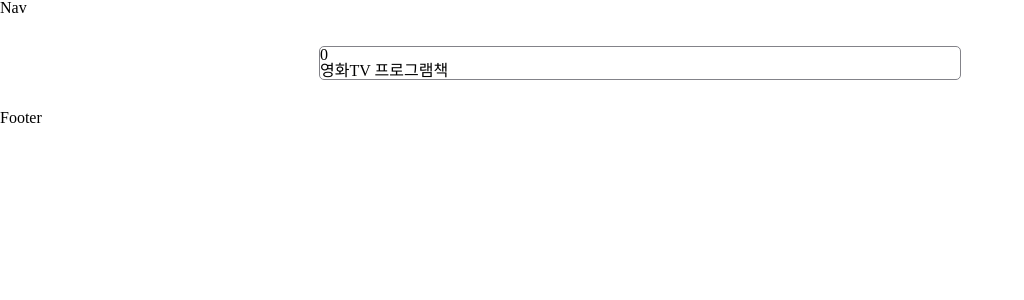
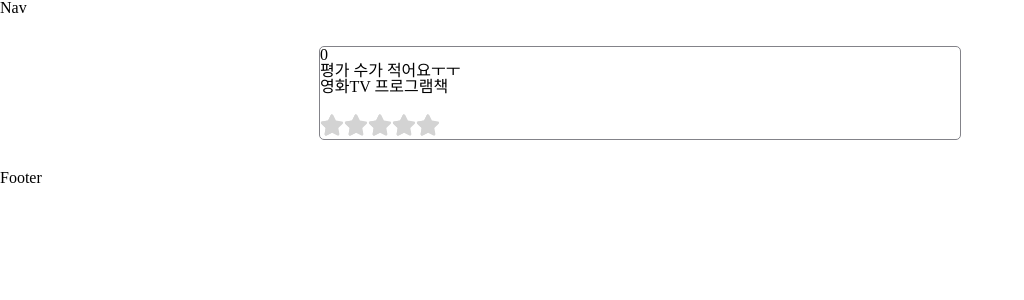
Before and after one commit to super-1th-project-team/watcha-pedia-clone, a React (Create React App) app: page / in a window 1280 px wide. Shown: the top 300 px of the page, without its empty margins (0-1024 px from the left). Built offline with nearby package versions, Linux system fonts and the light colour scheme.

Commit message:
별점 매기는 기능 구현 #13

```diff
--- a/package.json
+++ b/package.json
@@ -3,13 +3,16 @@
 	"version": "0.1.0",
 	"private": true,
 	"dependencies": {
+		"@emotion/styled": "^11.11.0",
 		"@reduxjs/toolkit": "^1.9.7",
 		"@testing-library/jest-dom": "^5.17.0",
 		"@testing-library/react": "^13.4.0",
 		"@testing-library/user-event": "^13.5.0",
 		"axios": "^1.6.0",
+		"prop-types": "^15.8.1",
 		"react": "^18.2.0",
 		"react-dom": "^18.2.0",
+		"react-icons": "^4.11.0",
 		"react-redux": "^8.1.3",
 		"react-router": "^6.18.0",
 		"react-router-dom": "^6.18.0",
--- a/src/components/review/PhraseReview.jsx
+++ b/src/components/review/PhraseReview.jsx
@@ -3,7 +3,7 @@ import React from 'react';
 const PhraseReview = () => {
 	return (
 		<div className="PhraseReview">
-			<span></span>
+			<span>평가 수가 적어요ㅜㅜ</span>
 		</div>
 	);
 };
--- a/src/components/review/ReviewItem.jsx
+++ b/src/components/review/ReviewItem.jsx
@@ -1,7 +1,15 @@
 import React from 'react';
+import StarIcon from './StarRating';
+import StarRating from './StarRating';
 
 const ReviewItem = () => {
-	return <div></div>;
+	return (
+		<div className="ReviewItem">
+			<img></img>
+			<p></p>
+			<StarRating />
+		</div>
+	);
 };
 
 export default ReviewItem;
--- /dev/null
+++ b/src/components/review/StarInput.jsx
@@ -0,0 +1,71 @@
+import styled from '@emotion/styled';
+import { css } from '@emotion/react';
+import { FaStar, FaStarHalf } from 'react-icons/fa';
+import PropTypes from 'prop-types';
+
+const Input = styled.input`
+	display: none;
+`;
+
+const Label = styled.label`
+	cursor: pointer;
+	font-size: 1.5rem;
+	color: lightgray;
+
+	${({ isHalf }) =>
+		isHalf &&
+		css`
+			position: absolute;
+			width: 12px;
+			overflow: hidden;
+
+			&:nth-of-type(10) {
+				transform: translate(-108px);
+			}
+			&:nth-of-type(8) {
+				transform: translate(-84px);
+			}
+			&:nth-of-type(6) {
+				transform: translate(-60px);
+			}
+			&:nth-of-type(4) {
+				transform: translate(-36px);
+			}
+			&:nth-of-type(2) {
+				transform: translate(-12px);
+			}
+		`}
+`;
+
+const StarInput = ({ onClickRating, value, isHalf }) => {
+	const handleClickRatingInput = (event) => {
+		// const selectedValue = parseFloat(event.target.value);
+		// const stringValue = String(selectedValue); // 숫자를 문자열로 변환
+		// if (!isNaN(selectedValue)) {
+		// 	onClickRating(stringValue);
+		// }
+		const selectedValue = parseFloat(event.target.value);
+		if (!isNaN(selectedValue)) {
+			onClickRating(selectedValue);
+		}
+	};
+
+	return (
+		<>
+			<Input type="radio" name="rating" id={`star${value}`} value={value} />
+			<Label
+				onClick={handleClickRatingInput}
+				isHalf={isHalf}
+				htmlFor={`star${value}`}>
+				{isHalf ? <FaStarHalf /> : <FaStar />}
+			</Label>
+		</>
+	);
+};
+
+StarInput.propTypes = {
+	onClickRating: PropTypes.func.isRequired,
+	value: PropTypes.number.isRequired,
+	isHalf: PropTypes.bool.isRequired,
+};
+export default StarInput;
--- /dev/null
+++ b/src/components/review/StarRating.jsx
@@ -0,0 +1,57 @@
+import React, { useEffect, useState } from 'react';
+import styled from 'styled-components';
+import StarInput from './StarInput';
+
+const StarRating = () => {
+	const [rating, setRating] = useState(0);
+
+	const handleClickRating = (value) => {
+		console.log('Clicked rating value:', value);
+		setRating(value);
+	};
+
+	return (
+		<Base>
+			<RatingField>
+				{[5, 4.5, 4, 3.5, 3, 2.5, 2, 1.5, 1, 0.5].map((value, index) => (
+					<StarInput
+						key={index}
+						onClickRating={handleClickRating}
+						value={value}
+						isHalf={index % 2 === 1}
+					/>
+				))}
+			</RatingField>
+			{/* <RatingValue>{rating}</RatingValue> */}
+		</Base>
+	);
+};
+
+export default StarRating;
+
+const Base = styled.section`
+	display: flex;
+	align-items: center;
+	gap: 8px;
+`;
+
+const RatingValue = styled.span`
+	font-size: 1.2rem;
+	line-height: 100%;
+`;
+
+const RatingField = styled.fieldset`
+	position: relative;
+	display: flex;
+	align-items: center;
+	flex-direction: row-reverse;
+	border: none;
+	transform: translateY(2px);
+
+	input:checked ~ label,
+	labeL:hover,
+	labeL:hover ~ label {
+		transition: 0.2s;
+		color: var(--color-light-red);
+	}
+`;
--- a/src/index.css
+++ b/src/index.css
@@ -12,7 +12,7 @@
 	--color-orange: #f99523;
 	--color-pink: #ffacbb;
 	--color-dark-red: #e0064e;
-	--color-lignt-red: #f82c60;
+	--color-light-red: #f82c60;
 }
 
 html,
```
Also changed, not shown: 1 other file (tests, documents, lock files or other folders).
